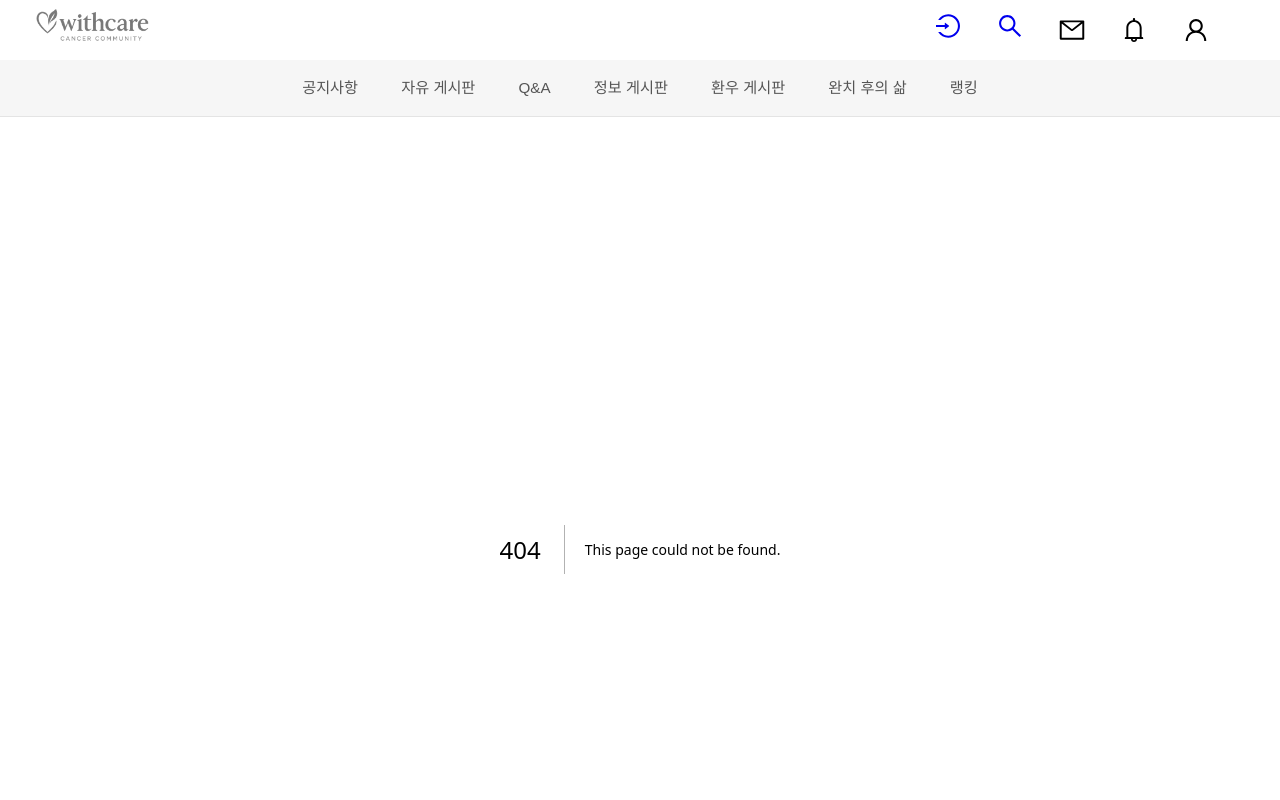
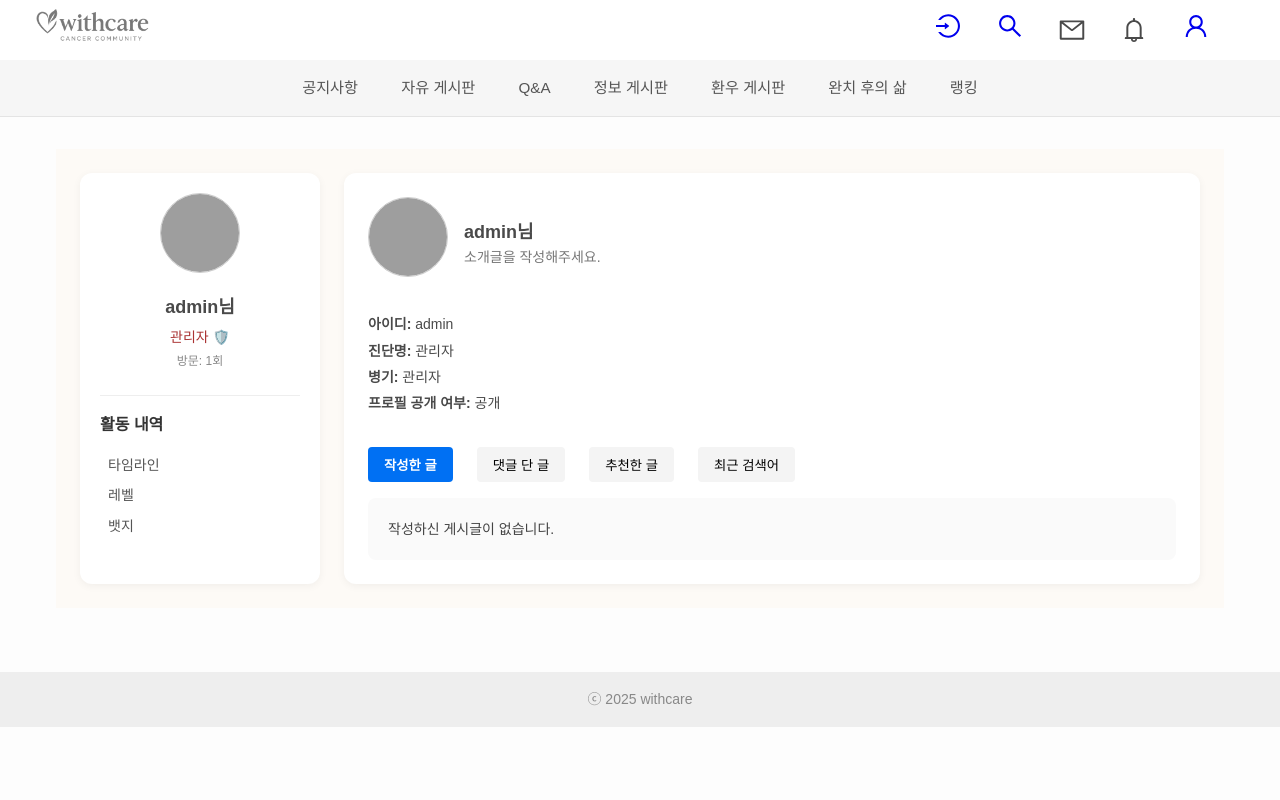
Before and after one commit to oneidsin/withcare_front, a Next.js app: page /profile in a window 1280 px wide. Before the commit this address had no page. Shown: the top 800 px of the page. Built offline with nearby package versions, Linux system fonts and the light colour scheme; grey boxes are pictures that could not be loaded.

Commit message:
서치 완, 프로필 중,...

```diff
--- a/src/app/layout.jsx
+++ b/src/app/layout.jsx
@@ -36,7 +36,10 @@ export default function RootLayout({ children }) {
 
                     <AiOutlineMail style={{ fontSize: '28px', cursor: 'pointer', marginRight: '18px' }} title="메일" />
                     <AiOutlineBell style={{ fontSize: '28px', cursor: 'pointer', marginRight: '18px' }} title="알림" />
-                    <AiOutlineUser style={{ fontSize: '28px', cursor: 'pointer' }} title="프로필" />
+                    <Link href="/profile">
+                        <AiOutlineUser style={{ fontSize: '28px', cursor: 'pointer' }} title="프로필" />
+                    </Link>
+
                 </div>
 
             </header>
--- /dev/null
+++ b/src/app/profile/page.jsx
@@ -0,0 +1,131 @@
+"use client";
+
+import React, { useEffect, useState } from "react";
+import "./profile.css";
+
+const mockUserData = {
+    username: "admin",
+    role: "관리자 🛡️",
+    visitCount: 1,
+    profileImage: "",
+    intro: "소개글을 작성해주세요.",
+    diagnosis: "관리자",
+    stage: "관리자",
+    isPublic: true
+};
+
+export default function ProfilePage() {
+    const [user, setUser] = useState(null);
+    const [tab, setTab] = useState("posts");
+    const [activityTab, setActivityTab] = useState("timeline");
+
+    const [activeActivity, setActiveActivity] = useState(""); // 활동내역용
+
+    useEffect(() => {
+        setUser(mockUserData);
+    }, []);
+
+    if (!user) return <div>로딩 중...</div>;
+
+    const renderActivityContent = () => {
+        switch (activityTab) {
+            case "timeline":
+                return <div>타임라인 내용</div>;
+            case "level":
+                return <div>레벨 정보</div>;
+            case "badge":
+                return <div>뱃지 리스트</div>;
+            default:
+                return null;
+        }
+    };
+
+    const renderTabContent = () => {
+        switch (tab) {
+            case "posts":
+                return <div>작성하신 게시글이 없습니다.</div>;
+            case "comments":
+                return <div>댓글 단 글이 없습니다.</div>;
+            case "likes":
+                return <div>추천한 글이 없습니다.</div>;
+            case "searches":
+                return <div>최근 검색어가 없습니다.</div>;
+            default:
+                return null;
+        }
+    };
+
+    return (
+        <div className="profile-page">
+            {/* 좌측 유저 정보 */}
+            <aside className="sidebar">
+                <div className="user-info">
+                    <img
+                        src={user.profileImage || "/icons/profile.svg"}
+                        alt="프로필 사진"
+                        className="profile-img"
+                    />
+                    <div className="username">{user.username}님</div>
+                    <div className="role">{user.role}</div>
+                    <div className="visit">방문: {user.visitCount}회</div>
+                </div>
+
+                <div className="activity-box">
+                    <h4>활동 내역</h4>
+                    <ul>
+                        <li
+                            className={activeActivity === "timeline" ? "active" : ""}
+                            onClick={() => setActiveActivity("timeline")}>
+                            타임라인
+                        </li>
+                        <li
+                            className={activeActivity === "level" ? "active" : ""}
+                            onClick={() => setActiveActivity("level")}>
+                            레벨
+                        </li>
+                        <li
+                            className={activeActivity === "badge" ? "active" : ""}
+                            onClick={() => setActiveActivity("badge")}>
+                            뱃지
+                        </li>
+                    </ul>
+                </div>
+            </aside>
+
+            {/* 우측 프로필 정보 */}
+            <main className="main-profile">
+                <div className="profile-header">
+                    <img
+                        src={user.profileImage || "/icons/profile.svg"}
+                        alt="프로필 사진"
+                        className="profile-img"
+                    />
+                    <div>
+                        <div className="username">{user.username}님</div>
+                        <div className="intro-text">{user.intro}</div>
+                    </div>
+                </div>
+
+                <div className="profile-details">
+                    <p><strong>아이디:</strong> {user.username}</p>
+                    <p><strong>진단명:</strong> {user.diagnosis}</p>
+                    <p><strong>병기:</strong> {user.stage}</p>
+                    <p><strong>프로필 공개 여부:</strong> {user.isPublic ? "공개" : "비공개"}</p>
+                </div>
+
+                <div className="tab-section">
+                    <div className="tab-menu">
+                        <button onClick={() => setTab("posts")} className={tab === "posts" ? "active" : ""}>작성한 글</button>
+                        <button onClick={() => setTab("comments")} className={tab === "comments" ? "active" : ""}>댓글 단 글</button>
+                        <button onClick={() => setTab("likes")} className={tab === "likes" ? "active" : ""}>추천한 글</button>
+                        <button onClick={() => setTab("searches")} className={tab === "searches" ? "active" : ""}>최근 검색어</button>
+                    </div>
+
+                    <div className="tab-content">
+                        {renderTabContent()}
+                    </div>
+                </div>
+            </main>
+        </div>
+    );
+}
--- /dev/null
+++ b/src/app/profile/profile.css
@@ -0,0 +1,145 @@
+.profile-page {
+    display: flex;
+    gap: 24px;
+    padding: 24px;
+    background-color: #fdfaf6;
+    font-family: sans-serif;
+}
+
+.sidebar {
+    width: 240px;
+    background-color: #fff;
+    border-radius: 12px;
+    box-shadow: 0 2px 8px rgba(0, 0, 0, 0.05);
+    padding: 20px;
+}
+
+.sidebar ul li {
+    cursor: pointer;
+    padding: 4px 8px;
+}
+
+.sidebar ul li.active {
+    font-weight: bold;
+    color: #0070f3; /* 강조 색상 */
+}
+
+.user-info {
+    text-align: center;
+    margin-bottom: 24px;
+}
+
+.profile-img {
+    width: 80px;
+    height: 80px;
+    border-radius: 50%;
+    object-fit: cover;
+    margin-bottom: 12px;
+    border: 1px solid #ccc;
+}
+
+.username {
+    font-size: 18px;
+    font-weight: bold;
+}
+
+.role {
+    color: #aa3333;
+    font-size: 14px;
+    margin-top: 4px;
+}
+
+.visit {
+    font-size: 12px;
+    color: #888;
+    margin-top: 4px;
+}
+
+.activity-box {
+    border-top: 1px solid #eee;
+    padding-top: 16px;
+    cursor: pointer;
+}
+
+.activity-box h4 {
+    margin-bottom: 12px;
+    font-size: 16px;
+    color: #333;
+}
+
+.activity-box ul {
+    list-style: none;
+    padding: 0;
+    margin: 0;
+}
+
+.activity-box li {
+    padding: 6px 0;
+    font-size: 14px;
+    color: #555;
+}
+
+
+.main-profile {
+    flex: 1;
+    background-color: #fff;
+    border-radius: 12px;
+    box-shadow: 0 2px 8px rgba(0, 0, 0, 0.05);
+    padding: 24px;
+}
+
+.profile-header {
+    display: flex;
+    align-items: center;
+    gap: 16px;
+    margin-bottom: 24px;
+}
+
+.intro-text {
+    font-size: 14px;
+    color: #777;
+}
+
+.profile-details p {
+    margin: 4px 0;
+    font-size: 14px;
+}
+
+.tab-section {
+    margin-top: 32px;
+}
+
+.tab-menu {
+    display: flex;
+    gap: 16px;
+    margin-bottom: 16px;
+}
+
+.tab-content,
+.activity-content {
+    transition: opacity 0.3s ease;
+    opacity: 1;
+}
+
+.tab-menu button {
+    padding: 8px 16px;
+    border: none;
+    background: #f4f4f4;
+    cursor: pointer;
+    border-radius: 4px;
+    margin-right: 8px;
+}
+
+.tab-menu button.active {
+    background: #0070f3;
+    color: white;
+    font-weight: bold;
+}
+
+.tab-content {
+    padding: 20px;
+    background-color: #fafafa;
+    border-radius: 8px;
+    font-size: 14px;
+    color: #444;
+}
```
Also changed, not shown: src/app/search/page.jsx (+18 -1 lines), src/app/search/search.css (+30 -0 lines).
